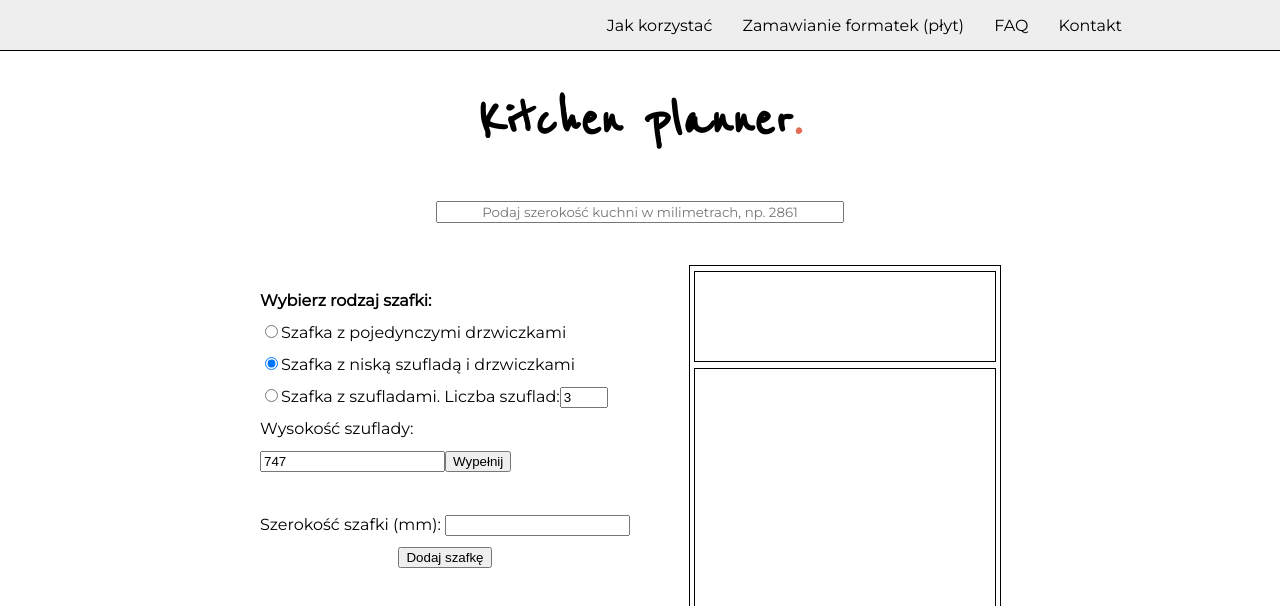
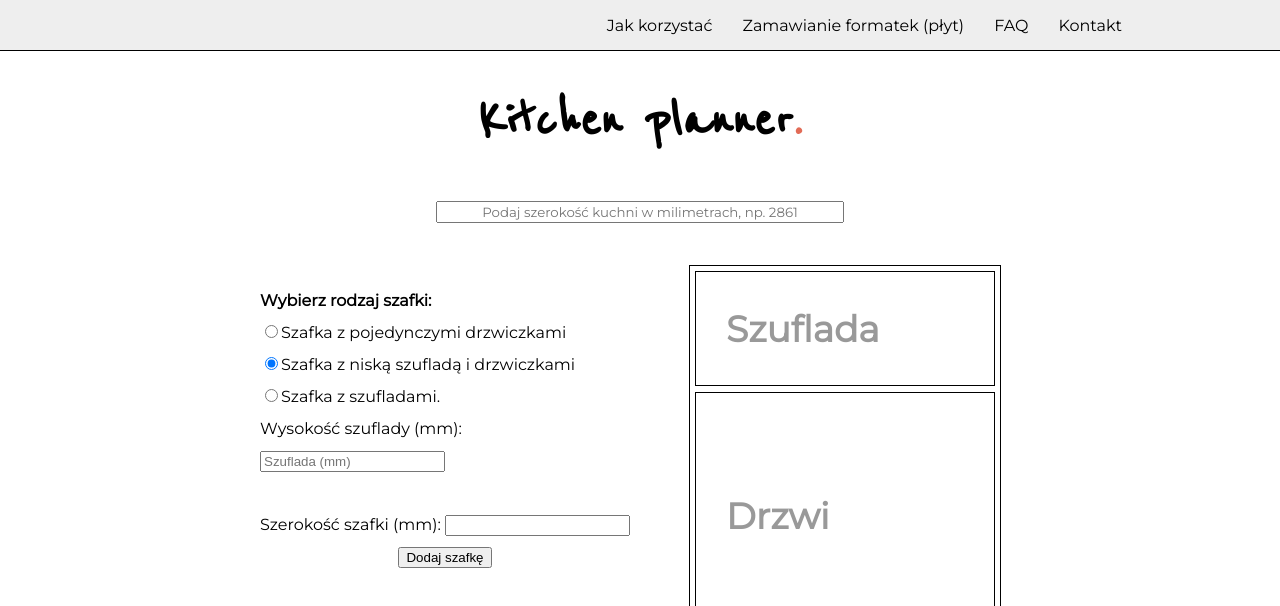
Before and after one commit to Bruinen90/kitchen-planner, a React (Create React App) app: page / in a window 1280 px wide. Both pictures are taken after a click on the radio button 271 px from the left and 363 px from the top of the page. Shown: the top 606 px of the page. Built offline with nearby package versions, Linux system fonts and the light colour scheme.

Commit message:
Added focused drawer hightlight and drawer+doors cabinet type fronts

```diff
--- a/src/components/FormularzNowejSzafki/FormularzNowejSzafki.js
+++ b/src/components/FormularzNowejSzafki/FormularzNowejSzafki.js
@@ -30,17 +30,11 @@ const FormularzNowejSzafki = (props) => {
                 onChange={props.changeType}
                 required
             />
-            Szafka z szufladami. Liczba szuflad:
-            <input
-                type="number"
-                min="2"
-                max="4"
-                onChange={props.changeDrawerCount}
-                value={props.ilosc}
-                required
-            />
+            Szafka z szufladami.
             <FormularzSzuflad
                 wysokoscSzuflady={props.wysokoscSzuflady}
+                changeDrawerCount = {props.changeDrawerCount}
+                ilosc={props.ilosc}
             />
             <br />
         </div>
--- a/src/components/FormularzNowejSzafki/FormularzSzuflad/FormularzSzuflad.js
+++ b/src/components/FormularzNowejSzafki/FormularzSzuflad/FormularzSzuflad.js
@@ -11,7 +11,18 @@ class FormularzSzuflad extends Component {
         return(
             this.props.drawersHeights.length > 0 ?
                 <div className="formularzSzuflad">
-                    Wysokość szuflad{this.props.drawersHeights.length === 1 ? "y" : null}:
+                {this. props.drawersHeights.length >1 ?
+                <div>
+                Liczba szuflad:
+                <input
+                    type="number"
+                    min="2"
+                    max="4"
+                    onChange={this.props.changeDrawerCount}
+                    value={this.props.ilosc}
+                    required
+                /><br/></div> : null}
+                    Wysokość szuflad{this.props.drawersHeights.length === 1 ? "y" : null} (mm):
                     {this.props.drawersHeights.map((wysokosc, id) => {
                         return <div><WysokoscSzuflady
                             key={id}
@@ -19,8 +30,12 @@ class FormularzSzuflad extends Component {
                             zmianaWysokosci={(event) => this.props.onDrawerHeightChange(event, id)}
                             iloscSzuflad={this.props.drawersHeights.length}
                             wysokosc={wysokosc}
+                            aktywnaSzuflada = {() => this.props.onActiveDrawer(id)}
+                            nieaktywnaSzuflada = {this.props.onDisactiveDrawer}
                         />
-                        <input type="button" onClick={() => this.props.onClickAutoFill(id)} value="Wypełnij" />
+                        {this.props.drawersHeights.length > 1 ?
+                            <input type="button" onClick={() => this.props.onClickAutoFill(id)} value="Wypełnij" /> :
+                            null }
                         </div>
                     })}
 
@@ -42,6 +57,8 @@ const mapDispatchToProps = dispatch => {
     return {
         onDrawerHeightChange: (event, id) => dispatch({type: actionTypes.CHANGE_DRAWER_HEIGHT, event: event, id: id}),
         onClickAutoFill: (id) => dispatch({type: actionTypes.DRAWERS_AUTO_FILL, id: id}),
+        onActiveDrawer: (id) => dispatch({type: actionTypes.ACTIVE_DRAWER, id: id}),
+        onDisactiveDrawer: () => dispatch({type: actionTypes.DISACTIVE_DRAWER}),
     }
 }
 
--- a/src/components/FormularzNowejSzafki/FormularzSzuflad/WysokoscSzuflady/WysokoscSzuflady.js
+++ b/src/components/FormularzNowejSzafki/FormularzSzuflad/WysokoscSzuflady/WysokoscSzuflady.js
@@ -4,9 +4,11 @@ const WysokoscSzuflady = (props) => (
 
         <input
             type="number"
-            value={props.wysokosc}
+            value={props.iloscSzuflad > 1 ? props.wysokosc : null}
             onChange = {props.zmianaWysokosci}
-            placeholder={props.iloscSzuflad > 1 ? "Szuflada numer "+props.numerSzuflady : null}
+            onFocus = {props.aktywnaSzuflada}
+            onBlur=  {props.nieaktywnaSzuflada}
+            placeholder="Szuflada (mm)"
         />
 
 );
--- a/src/components/WizualizacjaWnetrza/WizualizacjaWnetrza.js
+++ b/src/components/WizualizacjaWnetrza/WizualizacjaWnetrza.js
@@ -4,23 +4,39 @@ import {connect} from 'react-redux';
 
 class WizualizacjaWnetrze extends Component {
     render() {
+
         let drowersArray = [];
         if (this.props.rodzaj === "szuflady") {
             this.props.drawersHeights.map((wysokosc,id) => {
+                let aktywnaSzuflada = "";
+                if (this.props.activeDrawer === id) {
+                    aktywnaSzuflada = "aktywnaSzuflada"
+                }
                     drowersArray.push(
                         <div
-                            className="szuflada"
+                            className={"szuflada" + " " + aktywnaSzuflada}
                             key={id}
                             style={{"height": wysokosc+"px"}}
                             >
                             {id+1}
+                            {wysokosc ?
+                                <div className="aktualnaWysokosc">
+                                    <span style={{"fontSize": "12px"}}>Wysokość frontu:</span>
+                                    <br/>{wysokosc+"mm"}
+                                </div> : null}
                         </div>);
             })
         }
 
         if (this.props.rodzaj === "szufladaDrzwi") {
-                drowersArray.push(<div className="szuflada malaSzuflada"></div>);
-                drowersArray.push(<div className="szuflada"></div>);
+            let aktywnaSzuflada = "";
+            if (this.props.activeDrawer !== null) {
+                aktywnaSzuflada = "aktywnaSzuflada"
+            }
+                drowersArray.push(<div
+                                    className={"szuflada malaSzuflada" + " " + aktywnaSzuflada}
+                                    style={{"height": this.props.drawersHeights[0]+"px"}}>Szuflada</div>);
+                drowersArray.push(<div className="szuflada">Drzwi</div>);
         }
 
         if (this.props.rodzaj === "jedneDrzwi") {
@@ -35,6 +51,7 @@ class WizualizacjaWnetrze extends Component {
 const mapStateToProps = state => {
     return {
         drawersHeights: state.drawersHeights,
+        activeDrawer: state.activeDrawer,
     }
 }
 
--- a/src/containers/App.css
+++ b/src/containers/App.css
@@ -97,11 +97,27 @@ body {
     width: 100%;
     height: 100%;
     display: flex;
-    justify-content: center;
+    justify-content: flex-start;
+    padding: 10%;
     align-items: center;
     font-size: 36px;
     font-weight: 600;
     color: #999;
+    box-sizing: border-box
+}
+
+.aktywnaSzuflada {
+    color: green;
+    border: 1px solid green;
+    background-color: #e7ffbf;
+}
+
+.aktualnaWysokosc {
+    font-size: 16px;
+    font-weight: normal;
+    margin-left: auto;
+    margin-right: auto;
+    width: 100%;
 }
 
 .malaSzuflada {
--- a/src/containers/App.js
+++ b/src/containers/App.js
@@ -84,14 +84,14 @@ class App extends Component {
                 changeType = {(event) => this.props.onChangeCabinetType(event)}
                 changeWidth = {(event) => this.props.onChangeCabinetWidth(event)}
                 changeDrawerCount = {(event) => this.props.onChangeDrawerCount(event)}
-                ilosc = {this.props.szafki[0].iloscSzuflad}
+                ilosc = {this.props.iloscSzuflad}
                 clickDodaj = {this.props.onAddCabinet}
             />
 
             <div className="wizualizacjaSzafki" style={wizualizacjaWymiary}>
                 <WizualizacjaWnetrza
                     rodzaj={this.props.szafki[0].rodzaj}
-                    ilosc={this.props.szafki[0].iloscSzuflad}
+                    ilosc={this.props.iloscSzuflad}
                 />
             </div>
         </div>
@@ -111,6 +111,7 @@ const mapStateToProps = state => {
         szafki: state.cabinets,
         iloscSzafek: state.cabinetsCount,
         formatki: state.formatki,
+        iloscSzuflad: state.drawersHeights.length,
     };
 };
 
--- a/src/store/actions/actionTypes.js
+++ b/src/store/actions/actionTypes.js
@@ -5,3 +5,5 @@ export const CHANGE_CABINET_WIDTH='CHANGE_CABINET_WIDTH';
 export const ADD_CABINET='ADD_CABINET';
 export const CHANGE_DRAWER_HEIGHT='CHANGE_DRAWER_HEIGHT';
 export const DRAWERS_AUTO_FILL='DRAWERS_AUTO_FILL';
+export const ACTIVE_DRAWER='ACTIVE_DRAWER';
+export const DISACTIVE_DRAWER='DISACTIVE_DRAWER';
--- a/src/store/reducers/reducer.js
+++ b/src/store/reducers/reducer.js
@@ -11,18 +11,21 @@ const initialState = {
         {   id: 1,
             rodzaj: "",
             szerokosc: "600",
-            iloscSzuflad: 3,
         }
     ],
     formatki: [],
     cabinetsCount: 0,
     drawersCounterState: 3,
     drawersHeights: [],
+    activeDrawer: null,
 }
 
 const reducer = (state = initialState, action) => {
     const updateDrawersArray = (newArrayCount) => {
         const drawersHeights = [];
+        if(newArrayCount===1) {
+            drawersHeights.push(150)
+        } else {
             let i=1;
             while(i<=newArrayCount) {
                 drawersHeights.push(
@@ -32,6 +35,7 @@ const reducer = (state = initialState, action) => {
                         (newArrayCount-1))/newArrayCount
                     );
                 i++;
+            }
         }
         return drawersHeights
     }
@@ -130,12 +134,12 @@ const reducer = (state = initialState, action) => {
             } else if (state.cabinets[0].rodzaj === 'szufladaDrzwi') {
                 fronty = [{
                     ilosc: 1,
-                    wymiary: (state.cabinetHeight/3-3).toString()+"x"+(state.cabinets[0].szerokosc-3).toString()+"mm",
+                    wymiary: state.drawersHeights[0].toString()+"x"+(state.cabinets[0].szerokosc-3).toString()+"mm",
                     okleina: "full",
                     typPlyty: 'front',
                 },
                 {   ilosc: 1,
-                    wymiary: (2*state.cabinetHeight/3-3).toString()+"x"+(state.cabinets[0].szerokosc-3).toString()+"mm",
+                    wymiary: (state.cabinetHeight-state.drawersHeights[0]-6).toString()+"x"+(state.cabinets[0].szerokosc-3).toString()+"mm",
                     okleina: 'full',
                     typPlyty: 'front',
                 },]
@@ -145,12 +149,12 @@ const reducer = (state = initialState, action) => {
                 const countDrawers = (wysokosc) => {
                     return allDrawers.filter(height => {
                         return height === wysokosc
-                    })
+                    }).length
                 };
                 fronty =
                     uniqueDrawers.map((wysokosc, id) => {
                         return {
-                            ilosc: countDrawers(wysokosc).length,
+                            ilosc: countDrawers(wysokosc),
                             wymiary: wysokosc.toString()+"x"+(state.cabinets[0].szerokosc-3).toString()+"mm",
                             okleina: 'full',
                             typPlyty: 'front',
@@ -195,6 +199,19 @@ const reducer = (state = initialState, action) => {
                 ...state,
                 drawersHeights: newHeightsCabinet
             }
+
+        case(actionTypes.ACTIVE_DRAWER):
+            return {
+                ...state,
+                activeDrawer: action.id,
+            }
+
+        case(actionTypes.DISACTIVE_DRAWER):
+            return {
+                ...state,
+                activeDrawer: null,
+            }
+
     }
 
 
```
Lines whose indentation alone changed are shown as unchanged.
